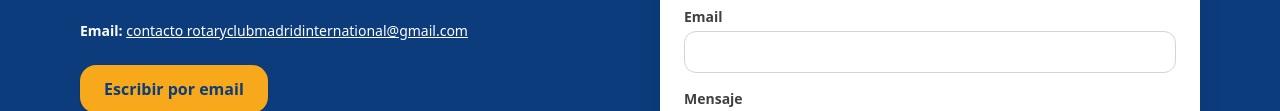
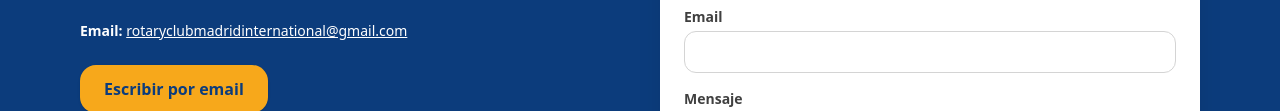
Before and after one commit to monte-kluemper/champagne2025, a plain HTML site: page index.html in a window 1280 px wide. Shown: the part 3097-3208 px from the top of the page. Drawn offline with nearby package versions, Linux system fonts and the light colour scheme.

Commit message:
contacto errata

```diff
--- a/index.html
+++ b/index.html
@@ -268,7 +268,7 @@
           </p>
           <div class="mt-6 space-y-2 text-sm">
             <!-- Reemplazar el correo con el del Club si se desea -->
-            <p><strong>Email:</strong> <a class="underline hover:text-rotaryGold" href="mailto:?subject=Consulta%20Champagne%20con%20Prop%C3%B3sito">contacto rotaryclubmadridinternational@gmail.com</a></p>
+            <p><strong>Email:</strong> <a class="underline hover:text-rotaryGold" href="mailto:?subject=Consulta%20Champagne%20con%20Prop%C3%B3sito"> rotaryclubmadridinternational@gmail.com</a></p>
           </div>
           <div class="mt-6">
             <a href="mailto:?subject=Consulta%20Champagne%20con%20Prop%C3%B3sito&body=Hola%20Rotary%20Club%20Madrid%20International%2C%0D%0A%0D%0ATengo%20la%20siguiente%20consulta%20sobre%20la%20campaña%20de%20Champagne..."
```
